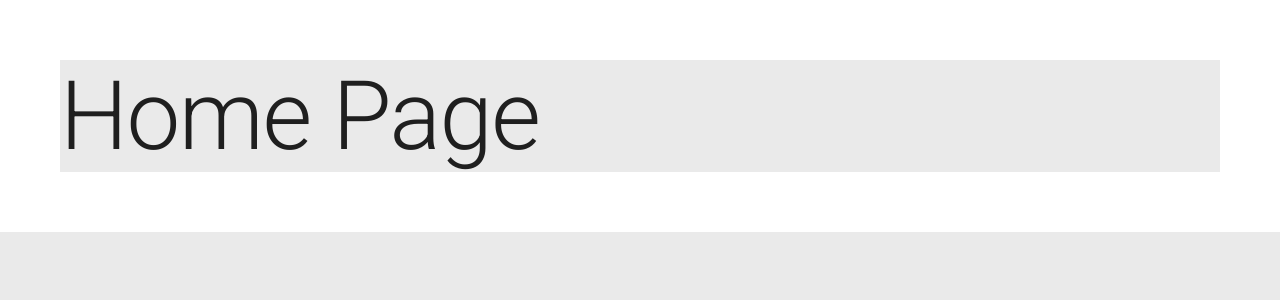
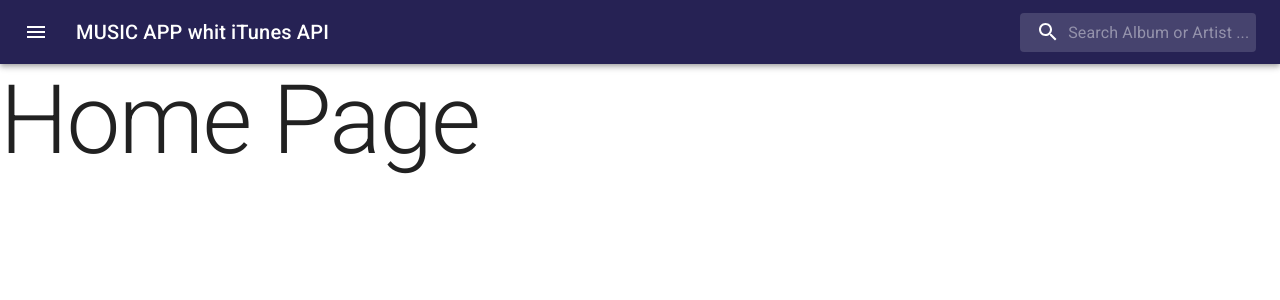
Before and after one commit to JordiTrassi/Music-App, a React (Vite) app in the folder music-app/: page /home in a window 1280 px wide. Shown: the top 300 px of the page. Built offline with nearby package versions, Linux system fonts and the light colour scheme.

Commit message:
Created Navbar component

```diff
--- /dev/null
+++ b/music-app/src/components/Navbar.jsx
@@ -0,0 +1,91 @@
+import { styled, alpha } from '@mui/material/styles';
+import AppBar from '@mui/material/AppBar';
+import Box from '@mui/material/Box';
+import Toolbar from '@mui/material/Toolbar';
+import IconButton from '@mui/material/IconButton';
+import Typography from '@mui/material/Typography';
+import InputBase from '@mui/material/InputBase';
+import MenuIcon from '@mui/icons-material/Menu';
+import SearchIcon from '@mui/icons-material/Search';
+
+const Search = styled('div')(({ theme }) => ({
+  position: 'relative',
+  borderRadius: theme.shape.borderRadius,
+  backgroundColor: alpha(theme.palette.common.white, 0.15),
+  '&:hover': {
+    backgroundColor: alpha(theme.palette.common.white, 0.25),
+  },
+  marginLeft: 0,
+  width: '100%',
+  [theme.breakpoints.up('sm')]: {
+    marginLeft: theme.spacing(1),
+    width: 'auto',
+  },
+}));
+
+const SearchIconWrapper = styled('div')(({ theme }) => ({
+  padding: theme.spacing(0, 2),
+  height: '100%',
+  position: 'absolute',
+  pointerEvents: 'none',
+  display: 'flex',
+  alignItems: 'center',
+  justifyContent: 'center',
+}));
+
+const StyledInputBase = styled(InputBase)(({ theme }) => ({
+  color: 'inherit',
+  '& .MuiInputBase-input': {
+    padding: theme.spacing(1, 1, 1, 0),
+    // vertical padding + font size from searchIcon
+    paddingLeft: `calc(1em + ${theme.spacing(4)})`,
+    transition: theme.transitions.create('width'),
+    width: '100%',
+    [theme.breakpoints.up('sm')]: {
+      width: '20ch',
+      '&:focus': {
+        width: '30ch',
+      },
+    },
+  },
+}));
+
+
+
+export const Navbar = () => {
+
+  return (
+    <Box sx={{ flexGrow: 1 }}>
+      <AppBar position="static">
+        <Toolbar>
+          <IconButton
+            size="large"
+            edge="start"
+            color="inherit"
+            aria-label="open drawer"
+            sx={{ mr: 2 }}
+          >
+            <MenuIcon />
+          </IconButton>
+          <Typography
+            variant="h6"
+            noWrap
+            component="div"
+            sx={{ flexGrow: 1, display: { xs: 'none', sm: 'block' } }}
+          >
+            MUSIC APP whit iTunes API
+          </Typography>
+          <Search>
+            <SearchIconWrapper>
+              <SearchIcon />
+            </SearchIconWrapper>
+            <StyledInputBase
+              placeholder="Search Album or Artist ..."
+              inputProps={{ 'aria-label': 'search' }}
+            />
+          </Search>
+        </Toolbar>
+      </AppBar>
+    </Box>
+  );
+}
--- /dev/null
+++ b/music-app/src/components/index.js
@@ -0,0 +1 @@
+export * from './Navbar';
--- a/music-app/src/main.jsx
+++ b/music-app/src/main.jsx
@@ -4,7 +4,7 @@
 
 import { MusicApp } from './MusicApp';
 
-import './styles.css';
+// import './styles.css';
 
 ReactDOM.createRoot(document.getElementById('root')).render(
   <React.StrictMode>
--- a/music-app/src/router/AppRouter.jsx
+++ b/music-app/src/router/AppRouter.jsx
@@ -1,11 +1,14 @@
 import { Navigate, Route, Routes } from 'react-router-dom';
+import { Navbar } from '../components';
 
 import { AlbumPage, HomePage } from '../pages';
 
 
 export const AppRouter = () => {
   return (
-    <>
+      <>
+        <Navbar />
+
         <Routes>
             <Route path="home" element={<HomePage />} />
             <Route path="album" element={<AlbumPage />} />
```
